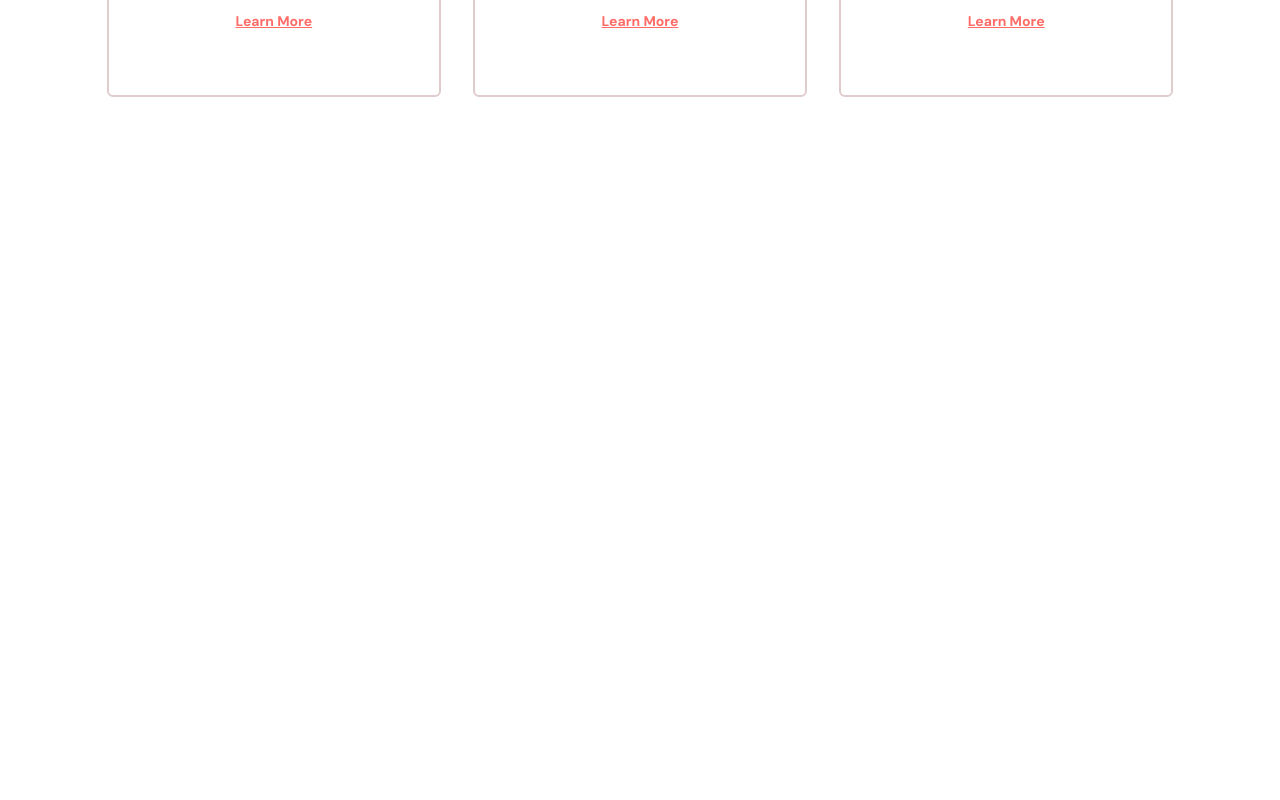
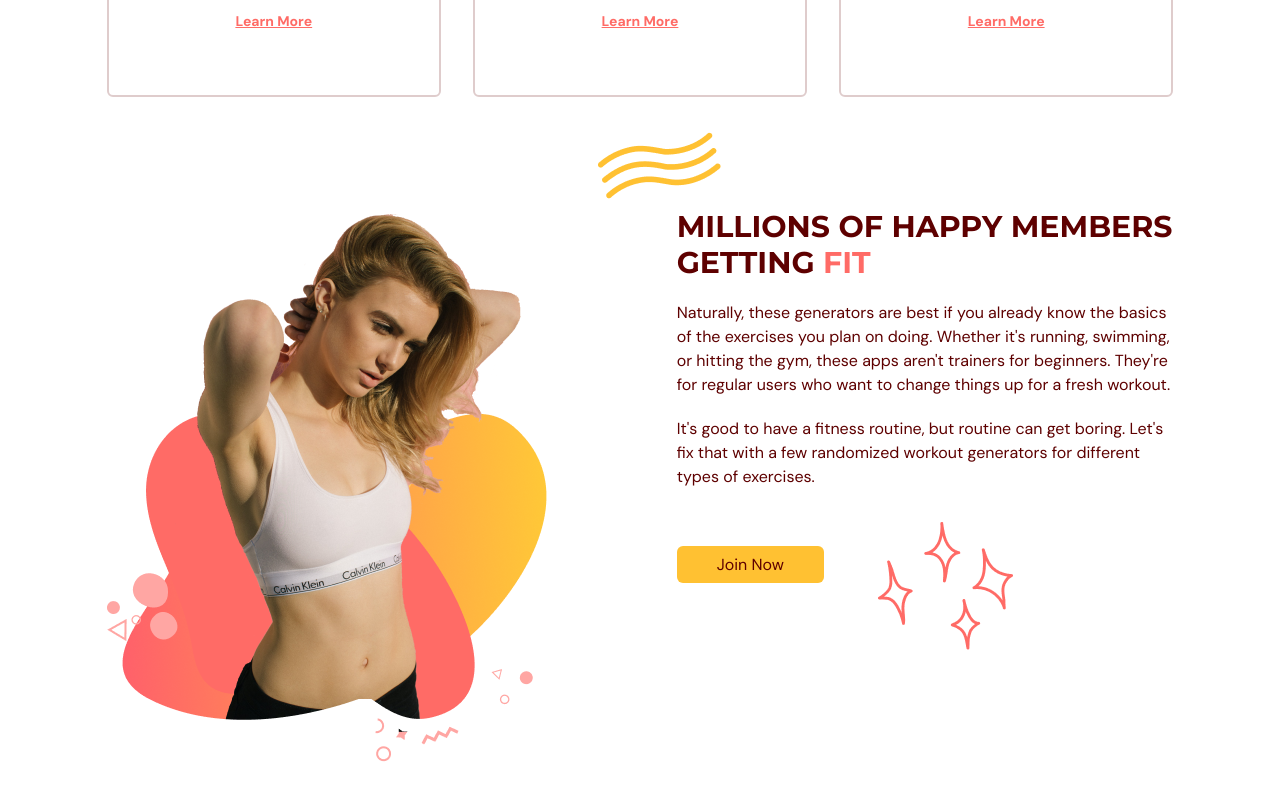
Before and after one commit to aniiaham/fitness_app, a React (Vite) app: page / in a window 1280 px wide. Shown: the part 1383-2183 px from the top of the page. Before the commit the page ends 1600 px from the top, so only its background shows below. Built offline with nearby package versions, Linux system fonts and the light colour scheme.

Commit message:
updated benefits page

```diff
--- a/src/scenes/benefits/index.tsx
+++ b/src/scenes/benefits/index.tsx
@@ -1,3 +1,4 @@
+import ActionButton from "@/shared/ActionButton";
 import HText from "@/shared/HText";
 import { BenefitType, SelectedPage } from "@/shared/types";
 import {
@@ -6,6 +7,7 @@ import {
   AcademicCapIcon,
 } from "@heroicons/react/24/solid";
 import { motion } from "framer-motion";
+import BenefitsPageGraphic from "@/assets/BenefitsPageGraphic.png";
 import Benefit from "./benefit";
 
 const benefits: Array<BenefitType> = [
@@ -32,7 +34,7 @@ const benefits: Array<BenefitType> = [
 const container = {
   hidden: {},
   visible: {
-    transition: { staggerChildren: 0.2 }
+    transition: { staggerChildren: 0.2 },
   },
 };
 
@@ -47,20 +49,21 @@ const Benefits = ({ setSelectedPage }: Props) => {
         onViewportEnter={() => setSelectedPage(SelectedPage.Benefits)}
       >
         {/*HEADER */}
-        <div className="md:my-5 md:w-3/5">
+        <motion.div className="md:my-5 md:w-3/5">
           <HText>MORE THAN JUST A GYM.</HText>
           <p className="my-5 text-sm">
             We provide world class fitness equipment, trainers and classes to
             get you to your ultimate fitness goals with ease. We provide true
             care into each and every member.
           </p>
-        </div>
+        </motion.div>
         {/*BENEFITS */}
-        <motion.div className="mt-5 items-center justify-between gap-8 md:flex"
-        initial="hidden"
-        whileInView="visible"
-        viewport={{ once: true, amount: 0.5 }}
-        variants={container}
+        <motion.div
+          className="mt-5 items-center justify-between gap-8 md:flex"
+          initial="hidden"
+          whileInView="visible"
+          viewport={{ once: true, amount: 0.5 }}
+          variants={container}
         >
           {benefits.map((benefit: BenefitType) => (
             <Benefit
@@ -72,6 +75,48 @@ const Benefits = ({ setSelectedPage }: Props) => {
             />
           ))}
         </motion.div>
+        {/*GRAPHICS AND DESCRIPTION */}
+        <div className="mt-16items-center justify-between gap-20 md:mt-28 md:flex">
+          {/*GRAPHICS */}
+          <img className="mx-auto" alt="benefits-page-graphic" src={BenefitsPageGraphic}/>
+          {/*DESCRIPTION */}
+          <div>
+            {/*TITLE */}
+            <div className="relative">
+              <div className="before:absolute before:-top-20 before:-left-20 before:z-[1] before:content-abstractwaves">
+                <div>
+                  <HText>
+                    MILLIONS OF HAPPY MEMBERS GETTING{" "}
+                    <span className="text-primary-500">FIT</span>
+                  </HText>
+                </div>
+              </div>
+            </div>
+            {/*DESCRIPT */}
+            <div>
+              <p className="my-5 ">
+                Naturally, these generators are best if you already know the
+                basics of the exercises you plan on doing. Whether it's running,
+                swimming, or hitting the gym, these apps aren't trainers for
+                beginners. They're for regular users who want to change things
+                up for a fresh workout.
+              </p>
+              <p className="mb-5 ">
+                It's good to have a fitness routine, but routine can get boring.
+                Let's fix that with a few randomized workout generators for
+                different types of exercises.
+              </p>
+            </div>
+            {/*BUTTON */}
+            <div className="relative mt-16">
+            <div className="before:absolute before:-bottom-20 before:right-40 before:z-[-1] before:content-sparkles">
+                <ActionButton setSelectedPage={setSelectedPage}>
+                    Join Now
+                </ActionButton>
+            </div>
+            </div>
+          </div>
+        </div>
       </motion.div>
     </section>
   );
```
